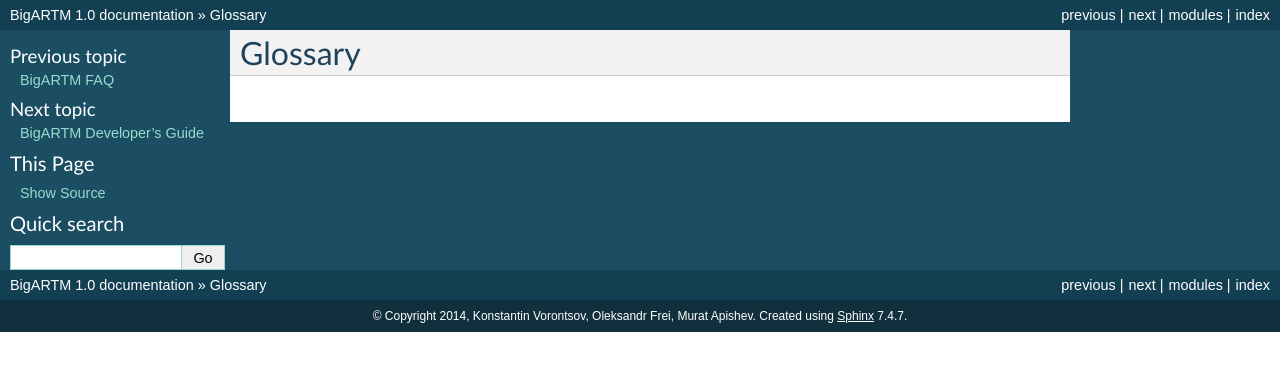
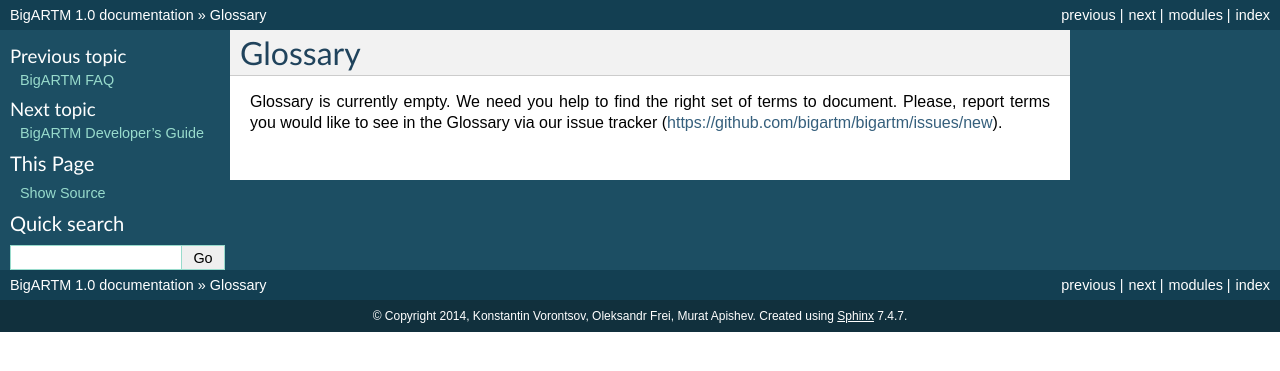
Before and after one commit to bigartm/bigartm, a Sphinx documentation site: the page built from docs/glossary.txt, in a window 1280 px wide. Shown: the top 371 px of the page. Built offline with Sphinx 7.4.7, drawn with Linux system fonts in a browser that asks for light colours; formulas are drawn with MathJax 3.

Commit message:
Ask BigARTM users to provide input regarding glossary terms

```diff
--- a/docs/glossary.txt
+++ b/docs/glossary.txt
@@ -5,3 +5,8 @@
 ========
 
 .. glossary::
+
+Glossary is currently empty.
+We need you help to find the right set of terms to document.
+Please, report terms you would like to see in the Glossary via our issue tracker
+(https://github.com/bigartm/bigartm/issues/new).
```
